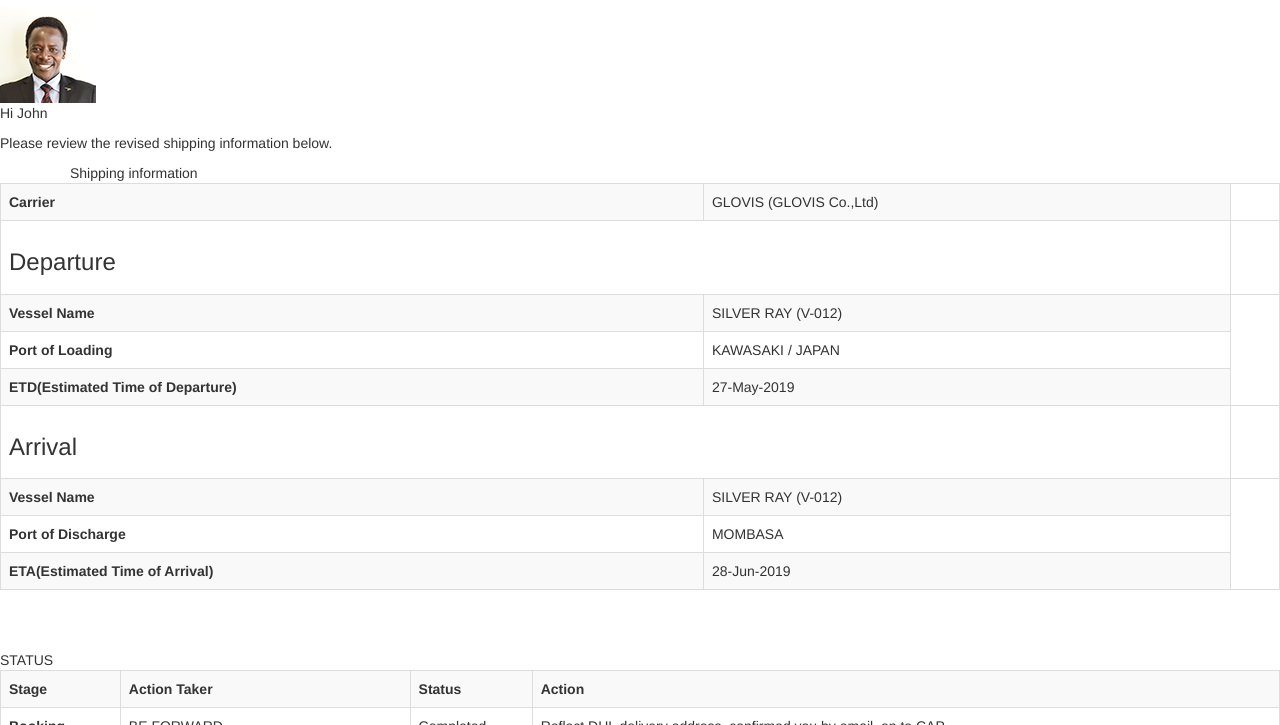
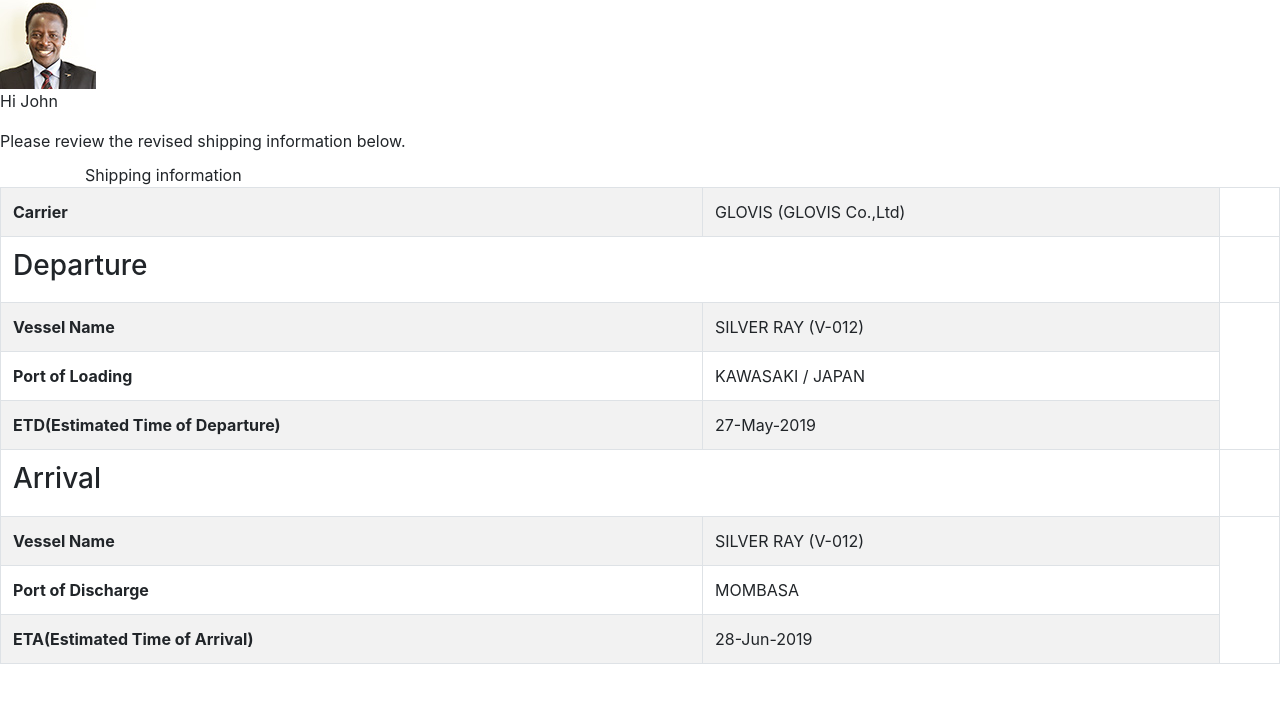
Before and after one commit to Arthur-Byamukama/car-dealer-page, a plain HTML site: page index.html in a window 1280 px wide. Shown: the part 69-794 px from the top of the page. Drawn offline with nearby package versions, Linux system fonts and the light colour scheme; files that its build step writes are made by us from their sources; files whose address does not match are found by name.

Commit message:
Update index.html

```diff
--- a/index.html
+++ b/index.html
@@ -4,7 +4,7 @@
     <meta charset="utf-8">
     <title>Welcome to Car Arrival Progress page!</title>
     <link rel="stylesheet" type="text/css" href="style.css" />
-    <link href="css/bootstrap.min.css" rel="stylesheet">
+    <link rel="stylesheet" href="https://stackpath.bootstrapcdn.com/bootstrap/4.3.1/css/bootstrap.min.css" integrity="sha384-ggOyR0iXCbMQv3Xipma34MD+dH/1fQ784/j6cY/iJTQUOhcWr7x9JvoRxT2MZw1T" crossorigin="anonymous">
   </head>
   <body>
 <fieldset>
```
